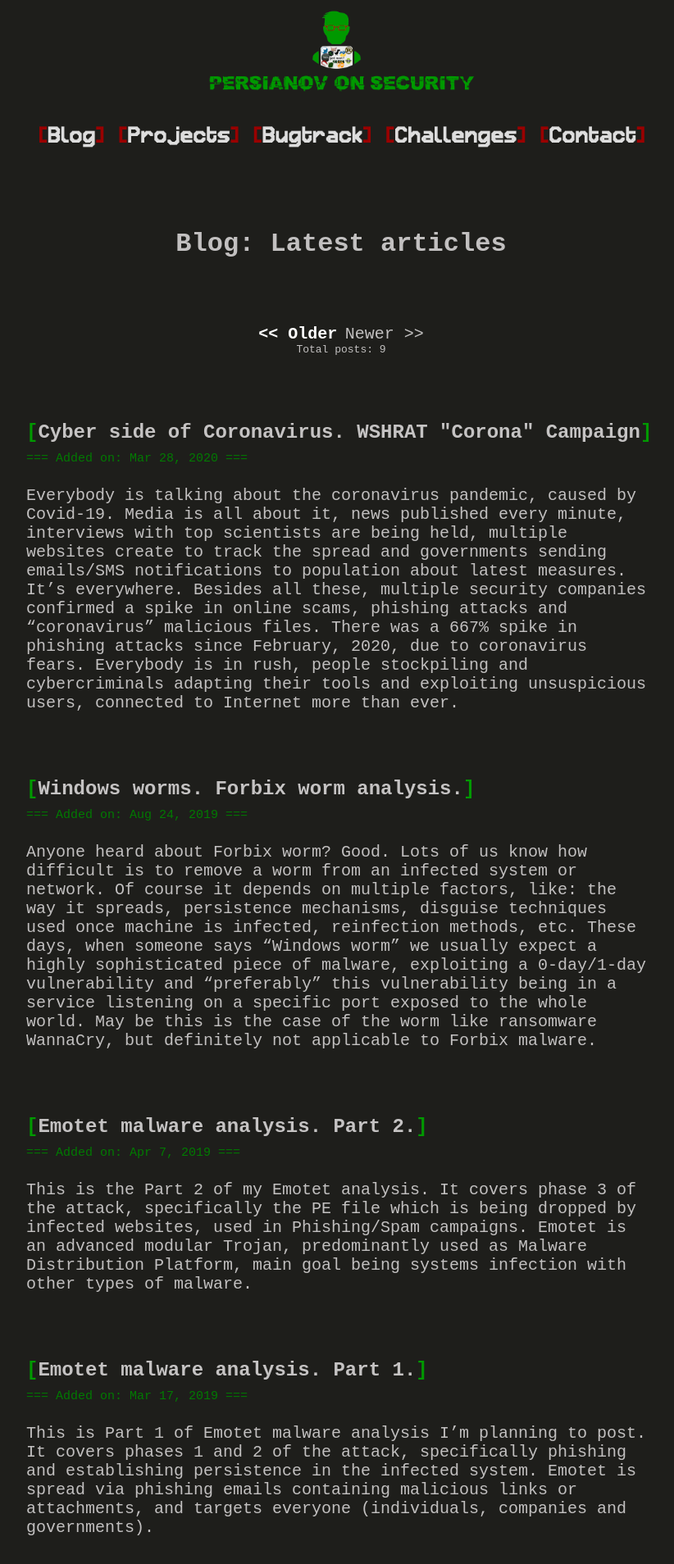
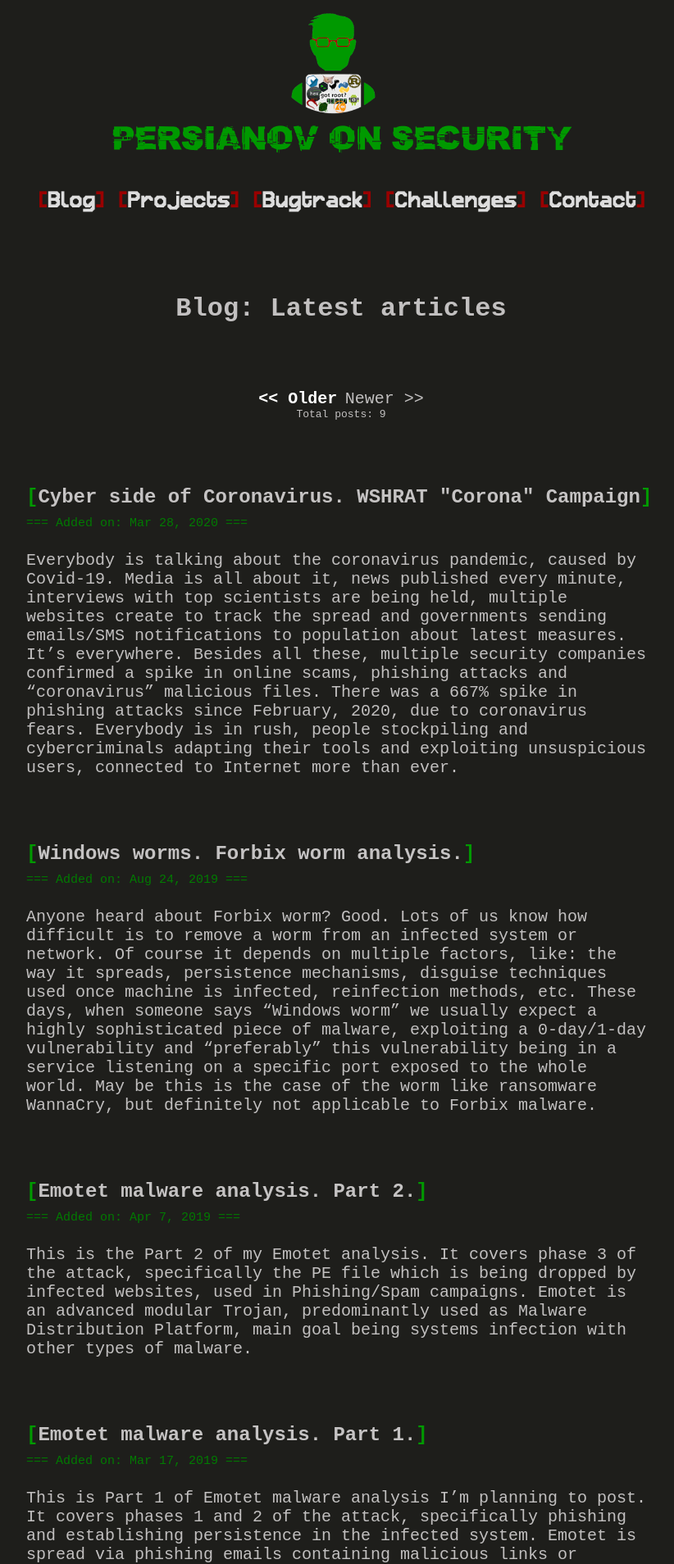
Before and after one commit to num1r0/num1r0.github.io, a Jekyll site: the page built from index.html, in a window 1280 px wide. Shown: the top 1908 px of the page at 82% size, without its empty margins (224-1046 px from the left). Built offline with Jekyll 4.4.1, drawn with Linux system fonts in a browser that asks for light colours; the list of posts is cut into pages by our own code.

Commit message:
more screen width support

```diff
--- a/css/styles.css
+++ b/css/styles.css
@@ -153,6 +153,22 @@ pre {
     /* Wide screens */
     .resp_w { width: 60%; }
     .header_image {
+        width: 45%;
+        height: auto;
+    }
+}
+@media only screen and (min-width: 1700px) {
+    /* Wide screens */
+    .resp_w { width: 60%; }
+    .header_image {
+        width: 35%;
+        height: auto;
+    }
+}
+@media only screen and (min-width: 1900px) {
+    /* Wide screens */
+    .resp_w { width: 60%; }
+    .header_image {
         width: 26%;
         height: auto;
     }
```
